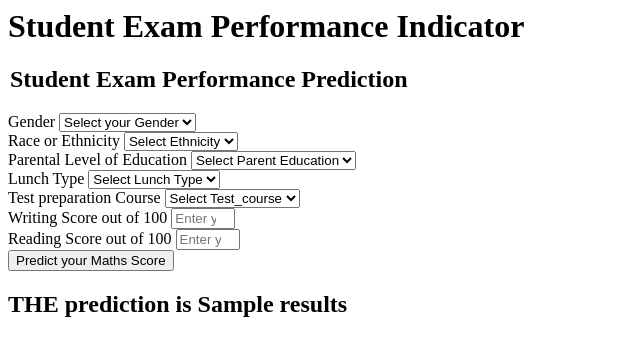
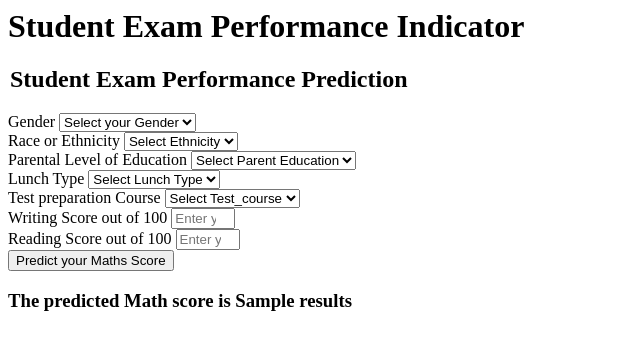
Before and after one commit to VipulUpadhye/student-performance, a Flask app: template templates/home.html in a window 1280 px wide. Shown: the top 356 px of the page, without its empty margins (0-640 px from the left). Run offline with Flask 3, Linux system fonts and the light colour scheme; the template is opened without the code that fills it: most values are stand-ins (such as "Sample title", 1, 10 or a date in 2020).

Commit message:
form page for submitting data values

```diff
--- a/templates/home.html
+++ b/templates/home.html
@@ -104,8 +104,8 @@
             <input class="btn btn-primary" type="submit" value="Predict your Maths Score" required />
         </div>
     </form>
-    <h2>
-       THE  prediction is {{results}}
-    </h2>
+    <h3>
+        The predicted Math score is {{results}}
+    </h3>
    <body>
 </html>
```
